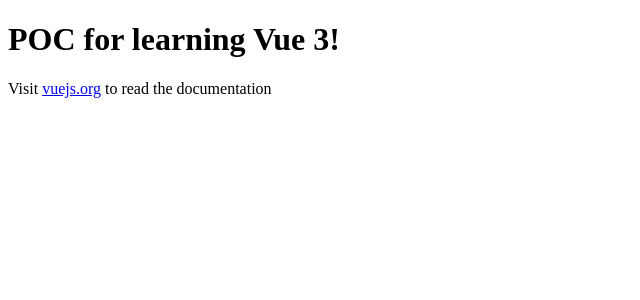
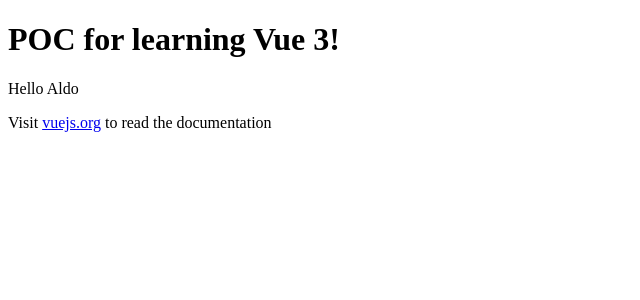
Before and after one commit to aldo-rs/tasks-app, a Vue app: page / in a window 1280 px wide. Shown: the top 300 px of the page, without its empty margins (0-640 px from the left). Built offline with nearby package versions, Linux system fonts and the light colour scheme.

Commit message:
feat: add greeting component to test AI workflow

```diff
--- a/src/App.vue
+++ b/src/App.vue
@@ -1,7 +1,10 @@
-<script setup></script>
+<script setup>
+import GreetingMessage from './components/GreetingMessage.vue'
+</script>
 
 <template>
   <h1>POC for learning Vue 3!</h1>
+  <GreetingMessage name="Aldo" />
   <p>
     Visit <a href="https://vuejs.org/" target="_blank" rel="noopener">vuejs.org</a> to read the
     documentation
--- /dev/null
+++ b/src/components/GreetingMessage.vue
@@ -0,0 +1,12 @@
+<script setup>
+defineProps({
+  name: {
+    type: String,
+    required: true,
+  },
+})
+</script>
+
+<template>
+  <p>Hello {{ name }}</p>
+</template>
```
Also changed, not shown: 2 other files (tests, documents, lock files or other folders).
